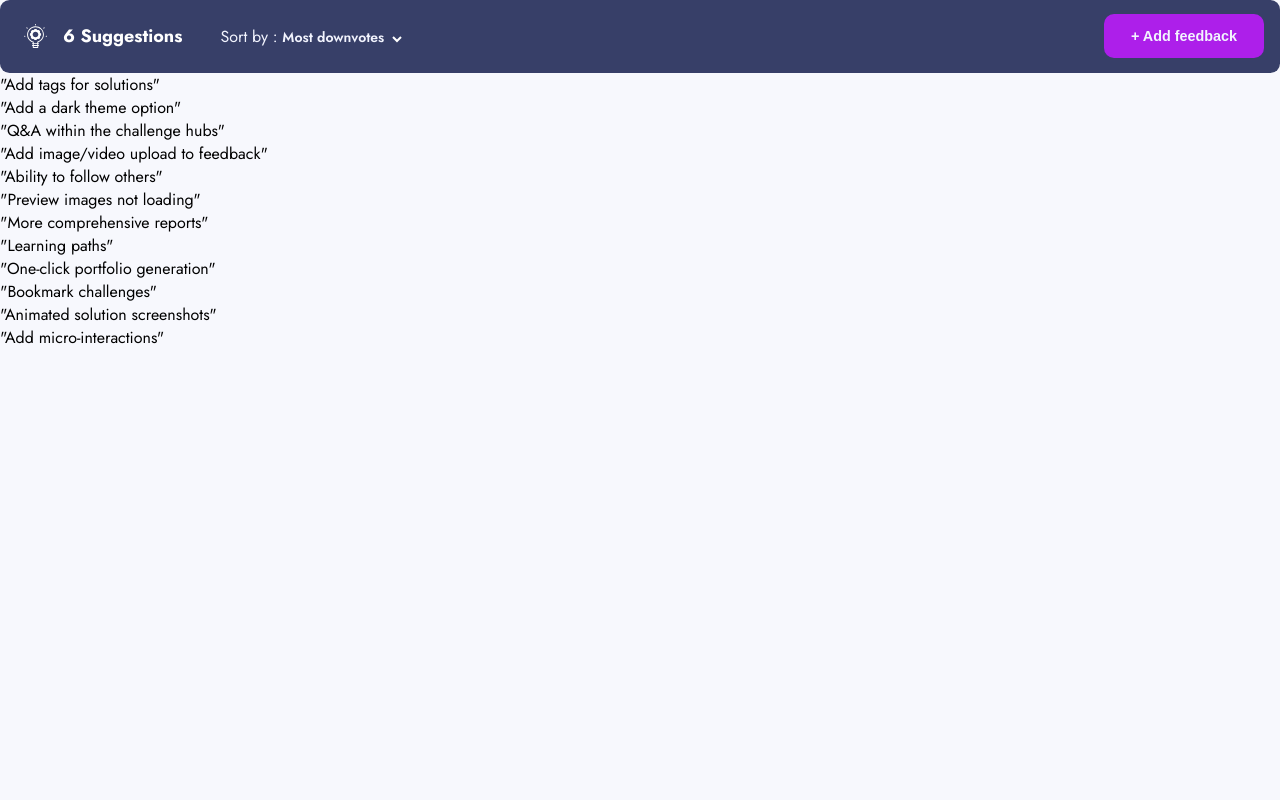
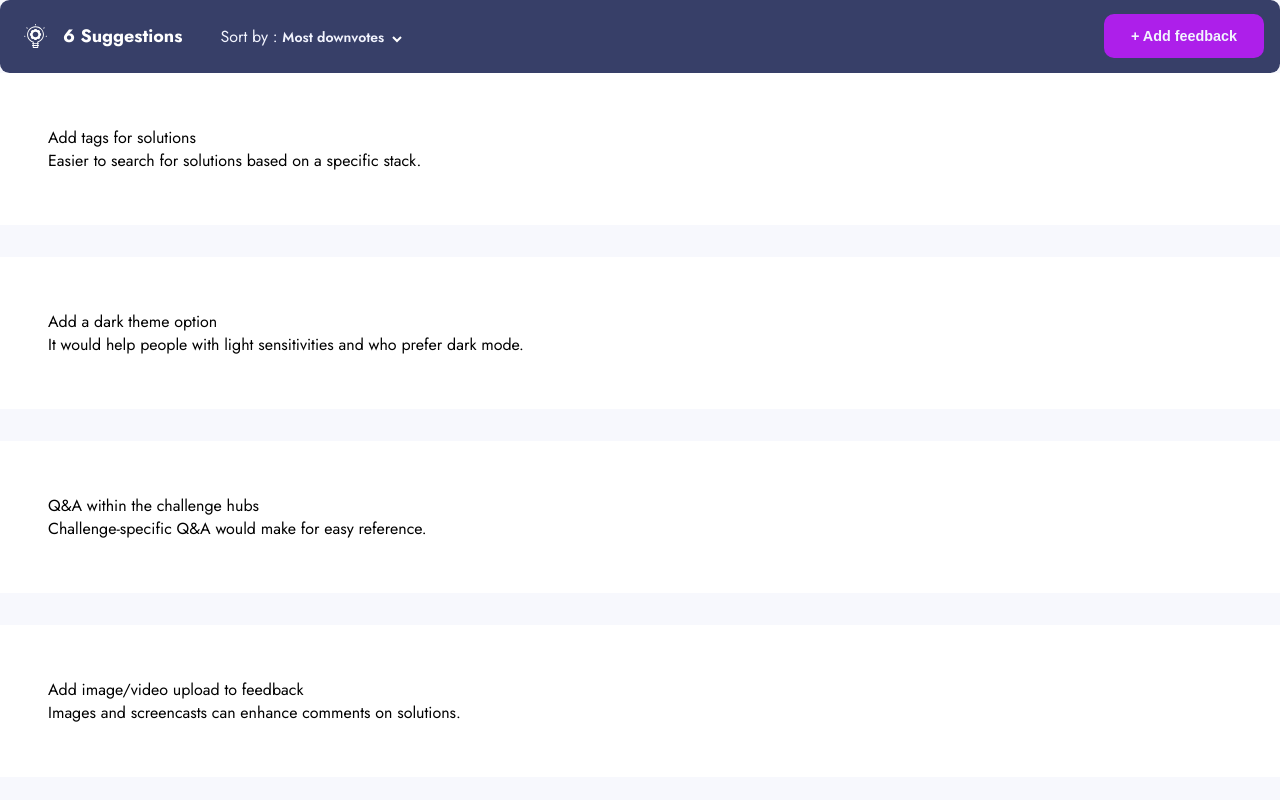
Before and after one commit to emanusantos/product-feedback, an Angular app: page / in a window 1280 px wide. Shown: the top 800 px of the page. Built offline with nearby package versions, Linux system fonts and the light colour scheme.

Commit message:
feat: setup feedback component

```diff
--- a/src/app/app.module.ts
+++ b/src/app/app.module.ts
@@ -8,6 +8,7 @@ import { ButtonComponent } from './components/button/button.component';
 import { HomeComponent } from './routes/home/home.component';
 import { HeaderComponent } from './components/header/header.component';
 import { SelectComponent } from './components/select/select.component';
+import { FeedbackComponent } from './components/feedback/feedback.component';
 
 @NgModule({
   declarations: [
@@ -16,6 +17,7 @@ import { SelectComponent } from './components/select/select.component';
     HomeComponent,
     HeaderComponent,
     SelectComponent,
+    FeedbackComponent,
   ],
   imports: [
     BrowserModule,
--- /dev/null
+++ b/src/app/components/feedback/feedback.component.html
@@ -0,0 +1,4 @@
+<div class="container" [ngStyle]="!isLastItem ? { 'margin-bottom': '2rem' } : {}">
+    <p>{{ request.title }}</p>
+    <p>{{ request.description }}</p>
+</div>
--- /dev/null
+++ b/src/app/components/feedback/feedback.component.sass
@@ -0,0 +1,9 @@
+@import 'src/styles'
+
+.container
+    background-color: $white
+    height: 9.5rem
+    display: flex
+    flex-direction: column
+    justify-content: center
+    padding-left: 3rem
--- /dev/null
+++ b/src/app/components/feedback/feedback.component.ts
@@ -0,0 +1,21 @@
+import { Component, Input } from '@angular/core';
+
+import * as mock from 'assets/data.json';
+
+@Component({
+  selector: 'app-feedback',
+  templateUrl: './feedback.component.html',
+  styleUrls: ['./feedback.component.sass'],
+})
+export class FeedbackComponent {
+  @Input() request: (typeof mock.productRequests)[number] = {
+    id: 0,
+    title: '',
+    description: '',
+    category: '',
+    status: '',
+    upvotes: 0,
+    comments: [],
+  };
+  @Input() isLastItem = false;
+}
--- a/src/app/routes/home/home.component.html
+++ b/src/app/routes/home/home.component.html
@@ -1,7 +1,5 @@
 <app-header />
 
-<ul>
-    <li *ngFor="let request of data.productRequests">
-        {{ stringify(request) }}
-    </li>
-</ul>
+<main>
+    <app-feedback *ngFor="let request of data.productRequests; let i = index" [request]="request" [isLastItem]="i === data.productRequests.length - 1" />
+</main>
--- a/src/app/routes/home/home.component.ts
+++ b/src/app/routes/home/home.component.ts
@@ -21,8 +21,4 @@ export class HomeComponent implements OnInit {
       this.data = data;
     });
   }
-
-  stringify(input: (typeof mock.productRequests)[number]) {
-    return JSON.stringify(input.title);
-  }
 }
```
Also changed, not shown: 1 other file (tests, documents, lock files or other folders).
